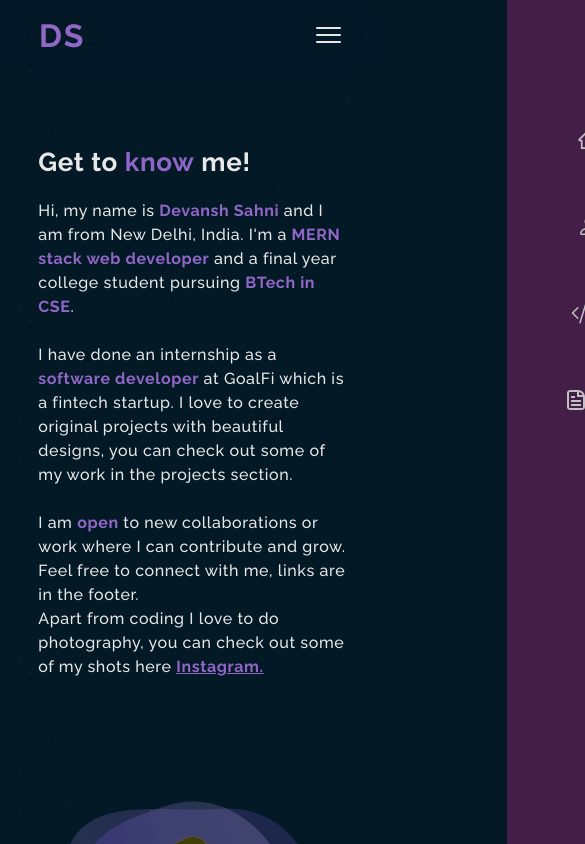
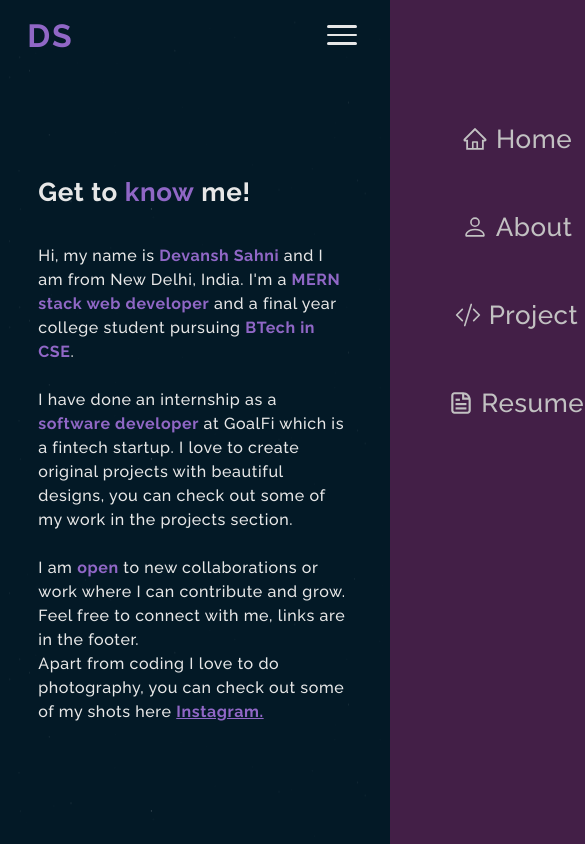
Before and after one commit to DevanshSahni/Portfolio, a React (Create React App) app: page /About in a window 390 px wide. Shown: the top 844 px of the page, 585 px wide, since content can reach past the window. Built offline with nearby package versions, Linux system fonts and the light colour scheme.

Commit message:
Fix Navbar for Phones

```diff
--- a/src/Components/Navbar.js
+++ b/src/Components/Navbar.js
@@ -28,6 +28,15 @@ const Nav = () => {
         ham[0].classList.toggle("showNavbar");
     }
 
+    var hideMenu = ()=>{
+        var bar=document.getElementsByClassName("bar");
+        var ham=document.getElementsByClassName("NavbarLinks");
+        bar[0].classList.remove("barOne");
+        bar[1].classList.remove("barTwo");
+        bar[2].classList.remove("barThree");
+        ham[0].classList.remove("showNavbar");
+    }
+
     window.addEventListener("scroll", scrollHandler);
 
   return (
@@ -42,10 +51,10 @@ const Nav = () => {
         </div>
 
         <ul className='NavbarLinks'>
-            <li onClick={showMenu}><Link to="/"><AiOutlineHome/> Home</Link></li>
-            <li onClick={showMenu}><Link to="/About"><BsPerson/> About</Link></li>
-            <li onClick={showMenu}><Link to="/Project"><BsCodeSlash/> Project</Link></li>
-            <li onClick={showMenu}><Link to="/Resume"><CgFileDocument/>Resume</Link></li>
+            <li onClick={hideMenu}><Link to="/"><AiOutlineHome/> Home</Link></li>
+            <li onClick={hideMenu}><Link to="/About"><BsPerson/> About</Link></li>
+            <li onClick={hideMenu}><Link to="/Project"><BsCodeSlash/> Project</Link></li>
+            <li onClick={hideMenu}><Link to="/Resume"><CgFileDocument/>Resume</Link></li>
         </ul>
 
     </nav>
--- a/src/Components/ProjectBox.js
+++ b/src/Components/ProjectBox.js
@@ -19,7 +19,7 @@ const  ProjectBox = ({projectPhoto, projectName}) => {
   }
 
   let show ='';
-  if(desc[projectName + 'Github']==""){
+  if(desc[projectName + 'Github']===""){
     show="none";
   }
 
--- a/src/index.css
+++ b/src/index.css
@@ -7,6 +7,8 @@
 #root{
   min-height: 100vh;
   position: relative;
+  overflow-x: hidden;
+  -webkit-tap-highlight-color: transparent;
 }
 
 .loader{
@@ -21,7 +23,6 @@ body{
   background-color: #031926;
   color: #E7E7E7;
   min-height: 100vh;
-  overflow-x: hidden;
 }
 
 b{
@@ -66,41 +67,41 @@ b{
 /* NAVBAR */
 
 .Navbar{
-  backdrop-filter: blur( 15px );
-  -webkit-backdrop-filter: blur( 20px );
-
   display: flex;
   justify-content: space-between;
   align-items: center;
 
-  position: sticky;
+  position: fixed;
+  width: 100%;
   z-index: 2;
 
   height: 70px;
-  padding: 0 7%;
   top: 0;
-  transition: all 1s linear;
+  transition: all 0.7s;
 }
 
 .blur{
   background-color:#01111a8d;
-  transition: all 1s;
+  backdrop-filter: blur( 15px );
+  -webkit-backdrop-filter: blur( 20px );
 }
 
 .Logo{
   font-size: 32px;
   letter-spacing: 2px;
+  padding-left: 7%;
   color: #9067C6;
   display: flex;
   align-items: center;
   text-align: center;
-  cursor:default;
+  cursor:pointer;
 }
 
 .NavbarLinks{
   display: flex;
   justify-content: space-between;
   align-items: center;
+  padding-right: 7%;
   font-weight: 500;
   font-size: 22px;
 }
@@ -117,7 +118,7 @@ b{
   justify-content: space-between;
   position: relative;
   width: 95%;
-  padding: 2px 5px;
+  padding: 2px 7px;
   letter-spacing: 0.5px;
   text-decoration: none;
 }
@@ -130,14 +131,14 @@ b{
   content: "";
   position: absolute;
   height: 3px;
-  left: 0px;
+  left: 5px;
   bottom: 0;
   width: 0px;
   border-radius: 2px;
   transition: 0.3s;
 }
 .NavbarLinks a:hover:after{
-  width: 100%;
+  width: 95%;
 }
 .Hamburger{
   display: none;
@@ -145,12 +146,11 @@ b{
 
 @media(max-width:800px){
   .Navbar{
-    width: 80%;
-    padding: 0 10%;
+    width: 100%;
   }
 
   .NavbarLinks{
-    font-size: 24px;
+    font-size: 26px;
     display: flex;
     flex-direction: column;
     justify-content: flex-start;
@@ -160,7 +160,7 @@ b{
     background-color:#431f47;
     height: 100vh;
     padding-top: max(20%,120px);
-    transform: translateX(150%);
+    transform: translateX(100%);
     transition: 0.5s;
   }
 
@@ -172,22 +172,23 @@ b{
     display: block;
     z-index: 2;
     padding: 5px;
+    padding-right: 7%;
     cursor: pointer;
   }
 
   .bar{
     display: block;
     background-color: #E7E7E7;
-    border-radius: 15px;
-    height: 2px;
-    width: 25px;
-    margin: 5px;
+    border-radius: 50px;
+    height: 2.5px;
+    width: 30px;
+    margin: 6px;
     transition: 0.5s;
   }
   .barOne{
-    rotate: -45deg;
+    rotate: -225deg;
     position: relative;
-    top: 3.5px;
+    top: 4px;
     transition: 0.5s ;
   }
   .barTwo{
@@ -195,8 +196,8 @@ b{
   }
   .barThree{
     position: relative;
-    bottom: 3.5px;
-    rotate: 45deg;
+    bottom: 4px;
+    rotate: 225deg;
     transition: 0.5s;
   }
 
@@ -209,6 +210,7 @@ b{
   display: flex;
   justify-content: space-evenly;
   min-height: 80vh;
+  margin-top: 100px;
   align-items: center;
 }
 .HomeText h1{
@@ -230,11 +232,11 @@ b{
   height: 400px;
 }
 
-@media(max-width:800px){
+@media(max-width:900px){
   .HomePage{
     display: block;
     text-align: center;
-    margin-top: 75px;
+    margin-top: 175px;
     padding: 25px;
   }
   .HomeText{
@@ -252,7 +254,7 @@ b{
     min-height: 70vh;
   }
   .NavbarLinks{
-    inset: 0 0 0 40%;
+    inset: 0 0 0 30%;
   }
   .HomeText h1{
     font-weight: 500;
@@ -275,6 +277,7 @@ b{
 .AboutPage{
   display: flex;
   justify-content: space-evenly;
+  margin-top: 100px;
   min-height: 80vh;
   align-items: center;
   padding: 25px;
@@ -290,7 +293,7 @@ b{
 .AboutTextHeading{
   font-size: 35px;
   font-weight: 600;
-  padding-bottom: 25px;
+  padding-bottom: 40px;
 }
 .AboutText a{
   color: #9067C6;
@@ -306,7 +309,7 @@ b{
   .AboutPage{
     display: block;
     text-align: center;
-    margin-top: 50px;
+    margin-top: 150px;
     padding: 30px;
   }
   .AboutText{
@@ -323,7 +326,7 @@ b{
 
   .Avatar{
     width: 200px;
-    margin-bottom: 50px;
+    margin-bottom: 75px;
   }
 }
 
@@ -386,6 +389,7 @@ b{
   padding: 75px 0;
   letter-spacing: 0.4px;
   font-size: 36px;
+  margin-top: 100px;
 }
 
 .project{
@@ -442,7 +446,7 @@ b{
   padding-top: 50px;
   width: fit-content;
   position: relative;
-  margin: 0px auto;
+  margin: 100px auto 0px;
   text-align: center;
 }
 
@@ -506,7 +510,7 @@ footer h4{
   color: inherit;
 }
 
-@media(max-width:700px){
+@media(max-width:750px){
   footer{
     height: 110px;
   }
```
